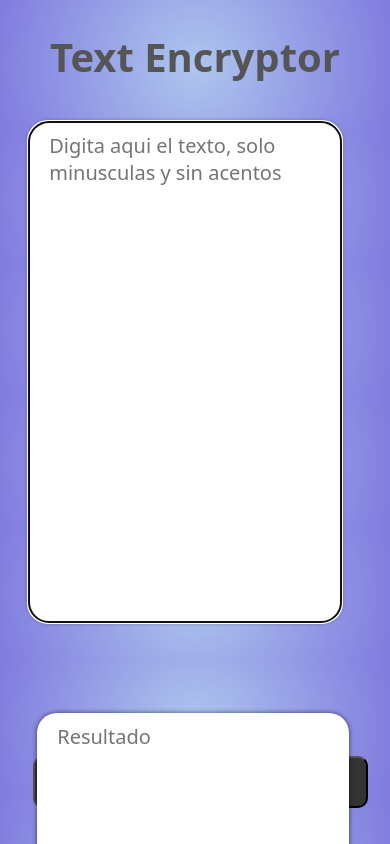
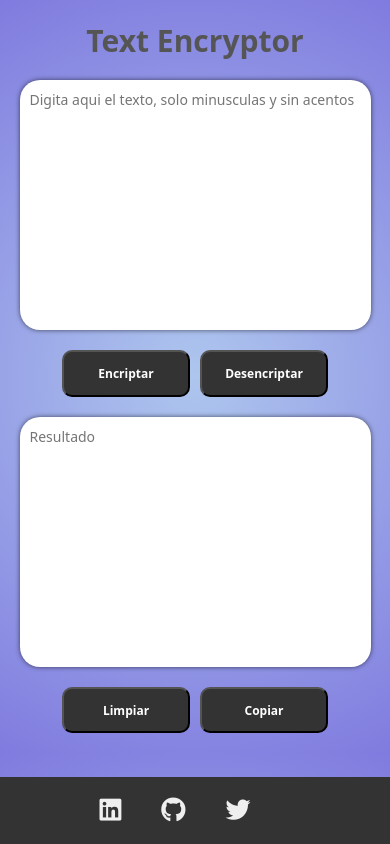
Before and after one commit to joseduquea/challengeEncryted, a plain HTML site: page index.html in a window 390 px wide. Shown: the top 844 px of the page. Drawn offline with Linux system fonts and the light colour scheme.

Commit message:
First Deploy

```diff
--- a/index.html
+++ b/index.html
@@ -7,35 +7,34 @@
     <link rel="stylesheet" href="https://cdnjs.cloudflare.com/ajax/libs/font-awesome/5.15.3/css/all.min.css">
     <link rel="icon" href="icon/icon_SSL.png">
     <title>Text Encryptor</title>
-
     <link rel="stylesheet" href="styles.css">
 </head>
 <body>
     <h1>Text Encryptor</h1>
-    <main>
+    <section class="clearfix">
+        <div class="columna1">
             <!--input-->
             <div class="input-column">
-			<textarea placeholder="Digita aqui el texto, solo minusculas y sin acentos" y " id="text" ></textarea>
+                <textarea placeholder="Digita aqui el texto, solo minusculas y sin acentos" id="text"></textarea>
             </div>
-
             <!--botones Encryted-->
             <div class="buttons-column">
                 <button class="btn" onclick="encriptarText()">Encriptar</button>
-			<button class="btn" onclick="desencriptarText()">Desencriptar </button>
+                <button class="btn" onclick="desencriptarText()">Desencriptar</button>
             </div>
-
+        </div>
+        <div class="columna2">
             <!--result text Encryted-->
             <div class="text-result-column">
                 <textarea disabled placeholder="Resultado" id="result"></textarea>
             </div>
-
             <!--botones clear and copy-->
             <div class="buttons-column2">
                 <button class="btn" onclick="clearText()">Limpiar</button>
-			<button class="btn" onclick="copyText()" >Copiar</button>
+                <button class="btn" onclick="copyText()">Copiar</button>
             </div>
-	</main>
-
+        </div>
+    </section>
     <!--Footer-->
     <footer>
         <div class="footer">
--- a/styles.css
+++ b/styles.css
@@ -2,6 +2,7 @@
   box-sizing: border-box;
   margin: 0;
   padding: 0;
+  outline: 0;
   font-family: system-ui, -apple-system, BlinkMacSystemFont, 'Segoe UI', Roboto, Oxygen, Ubuntu, Cantarell, 'Open Sans', 'Helvetica Neue', sans-serif;
   }
 body{
@@ -9,47 +10,41 @@
   background: radial-gradient(circle, rgba(174,198,238,1) 0%, rgba(128,123,223,1) 100%);
   }
 h1 {
-    margin-top: 1.2rem;
+  margin-top: 50px;
+  margin-bottom: 50px;
   padding: 0.6rem;
-
   align-items: center;
   text-align: center;
   color: #555;
-
+  font-size: 50px;
   }
-
-  main {
-    padding: 1.2rem;
-    border-radius: 0.3rem;
+.clearfix:after {
+    content: "";
+    display: table;
+    clear: both;
+}
+.columna1, .columna2 {
+  width: 50%;
+  float: left;
 }
 .input-column {
-    display: inline;
-    position: absolute;
-    margin: 0.6rem auto auto 360px;
-    width: 32rem;
+  display: flex;
+  justify-content: center;
   }
-
+.text-result-column {
+  display: flex;
+  justify-content: center;
+  }
 .buttons-column {
-    display: inline;
-    position: absolute;
-    margin: 33rem auto auto 27rem;
+  display: flex;
+  justify-content: center;
 }
-
-  .text-result-column {
-    display: inline;
-    position: absolute;
-    margin: 0.6rem auto 6.2rem 63rem;
-    width: 32rem;
+.buttons-column2 {
+  display: flex;
+  justify-content: center;
 }
-
-  .buttons-column2 {
-    display: inline;
-    position: absolute;
-    margin: 33rem auto auto 67rem;
-  }
-
- #text,textarea {
-    width: 100%;
+textarea {
+  width: 500px;
   height: 500px;
   padding: 10px;
   border-radius: 20px;
@@ -58,8 +53,6 @@
   background-color: #fff;
   box-shadow: 0 0 5px rgba(0, 0, 0, 0.6);
   font-size: 20px;
-    vertical-align: top;
-    padding-left: 20px;
   }
   .btn {
   width: 10rem;
@@ -70,7 +63,8 @@
   font-size: 16px;
   font-weight: bold;
   cursor: pointer;
-    margin-left: 10px;
+  margin-top: 10px;
+  margin-left: 20px;
   }
   .btn:hover {
   color: #333;
@@ -79,14 +73,14 @@
   }
 
   .footer {
-    width: 100%;
   position: absolute;
-    margin-top: 45rem;
+  bottom: 0;
+  left: 0;
+  right: 0;
+  width: auto;
+  height: auto;
   background: #333;
-    color: white;
-    font-size: 15px;
-    padding: 40px;
-    padding-bottom: 2.2rem;
+  padding: 2.12rem;
   text-align: center;
   }
 .icons {
@@ -96,54 +90,69 @@
   padding: 0;
   list-style: none;
   }
-
-  .icons li {
-    display: flex;
-  }
-
   .icons a {
-    color: #555;
+  color: #efefef;
   transition: all 0.2s ease-in-out;
   margin-right: 40px;
   }
 
   .icons a:hover {
-    color: rgb(174,198,238);
+  color: rgb(94, 149, 245);
   }
-
   .icons i {
   font-size: 25px;
   }
-
-@media screen and (max-width:768px) {
-  body {
-    font-size: 20px;
+  @media (max-width: 1024px) {
+    .columna1, .columna2 {
+      width: 100%;
+      float: none;
     }
-  main {
-    width: auto;
+    textarea {
+      width: 60%;
+      height: 500px;
+      padding: 10px;
+      font-size: 16px;
       }
-  .input-column {
-    width: 80%;
-    padding: auto;
-    transform: translateX(-350px);
-  }
-  .buttons-column {
-    margin: 165% auto auto auto;
-    margin-left: 1%;
-  }
-  .text-result-column {
-    width: 80%;
-    padding: auto;
-    margin-top: 600px;
-    transform: translateX(-990px);
-  }
-.buttons-column2 {
-    margin: 350% auto auto auto;
-    align-items: center;
-    margin-left: 8%;
-
+    .btn {
+      width: 10rem;
+      font-size: 12px;
+      margin: 20px 5px;
       }
       .footer {
-    margin-top: 400%;
+        width: 100%;
+        margin-bottom: -700px;
+        padding: 30px;
       }
     }
+
+@media (max-width: 700px) {
+  h1 {
+    margin-top: 10px;
+    margin-bottom: 10px;
+    padding: 0.6rem;
+    align-items: center;
+    text-align: center;
+    color: #555;
+    font-size: 30px;
+  }
+  .columna1, .columna2 {
+    width: 100%;
+    float: none;
+  }
+  textarea {
+    width: 90%;
+    height: 250px;
+    padding: 10px;
+    font-size: 14px;
+    }
+  .btn {
+    width: 8rem;
+    font-size: 12px;
+    margin: 20px 5px;
+    }
+    .footer {
+      width: 100%;
+      margin-bottom: auto;
+      padding: 20px;
+    }
+}
```
Also changed, not shown: main.js (+0 -8 lines). Lines whose indentation alone changed are shown as unchanged.
